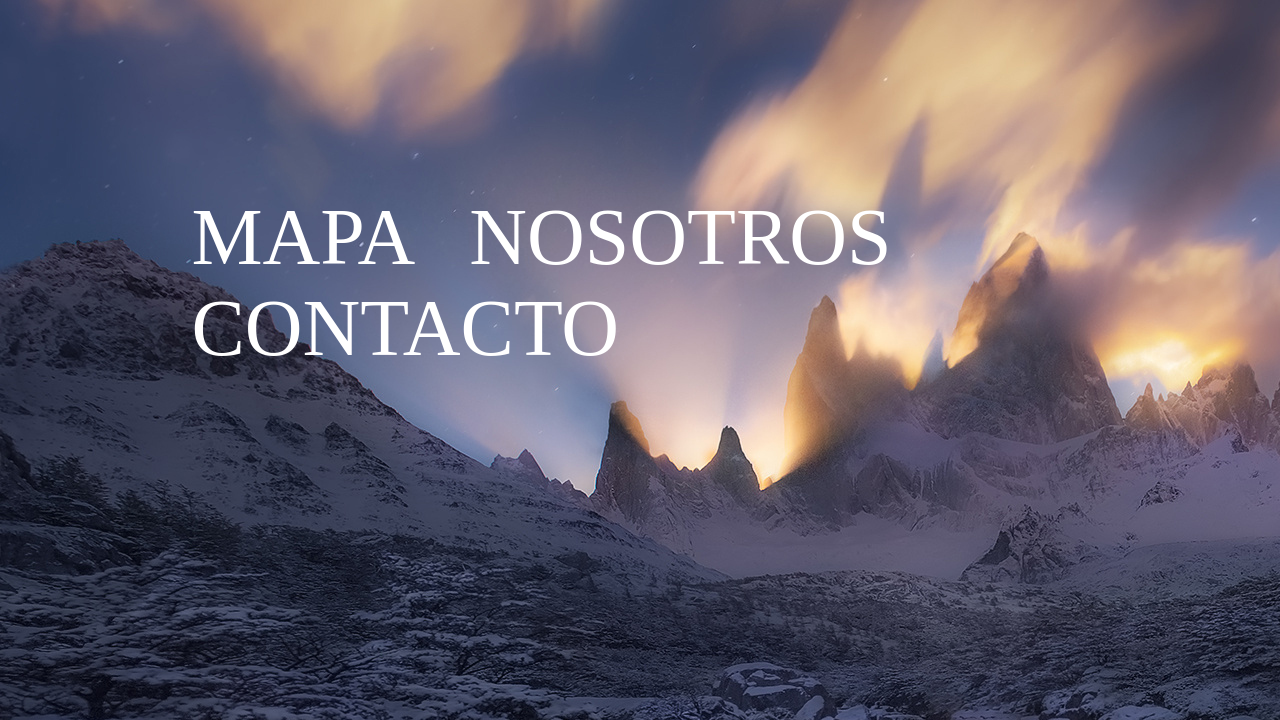
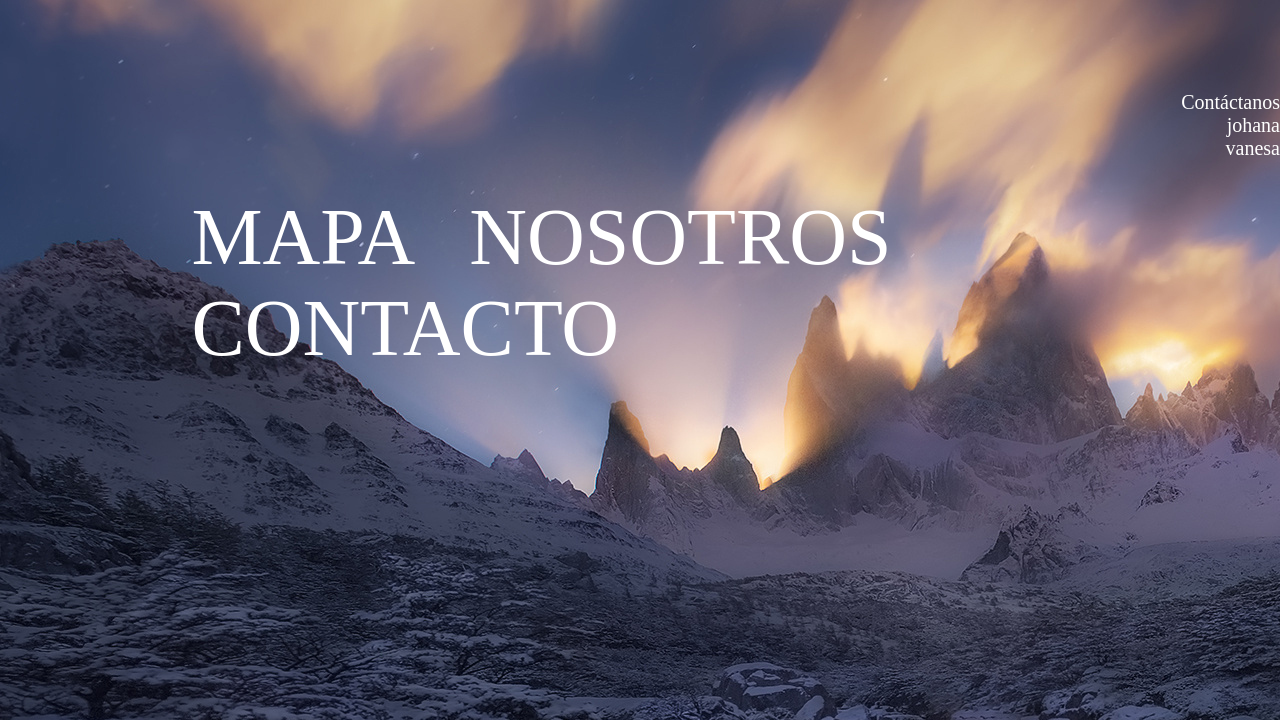
Before and after one commit to ghisauti/PROYECTO_TURISMO, a plain HTML site: page htmls/index.html in a window 1280 px wide. Shown: the part 80-800 px from the top of the page. Drawn offline with Linux system fonts and the light colour scheme.

Commit message:
Actualizar

```diff
--- a/css/main.css
+++ b/css/main.css
@@ -36,3 +36,12 @@ header {
   padding-left: 50px;
   padding: 2%;
 }
+.footer{
+  color: white;
+  font-size: 20px;
+  font-family: 'Cambria Rounded';
+  text-align: end;
+  display: block;
+  top: 800%;
+
+}
--- a/htmls/index.html
+++ b/htmls/index.html
@@ -22,5 +22,11 @@
             </ul>
         </nav>
     </header>
+
+<footer class="footer">
+    <p>Contáctanos</p>
+    <p>johana</p>
+    <p>vanesa</p>
+</footer>
 </body>
 </html>
```
